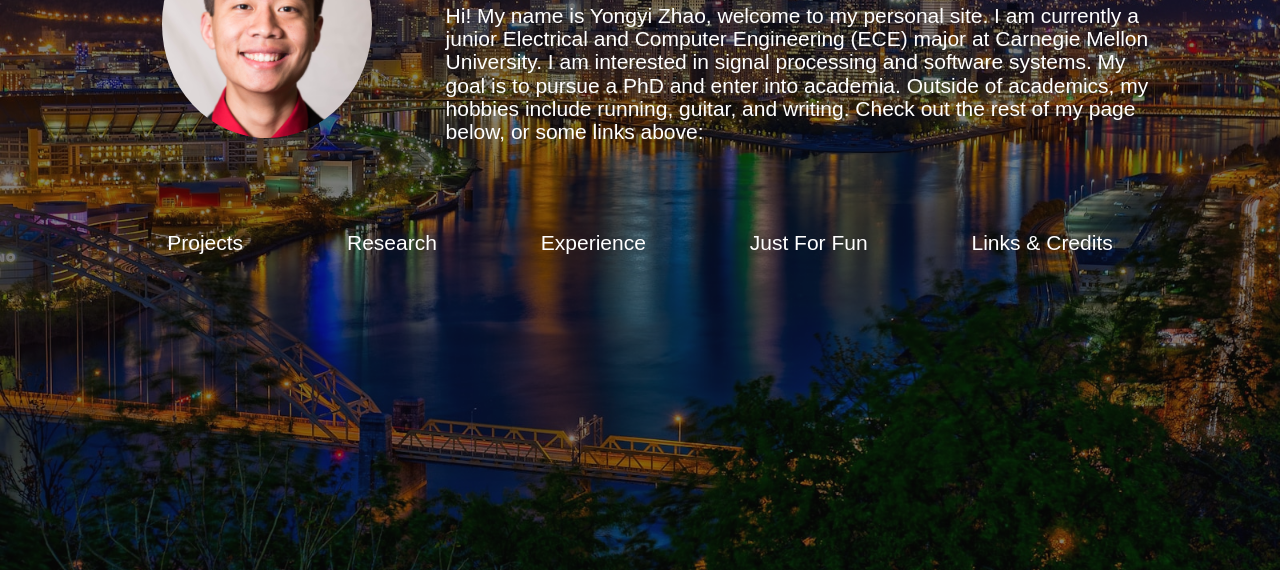
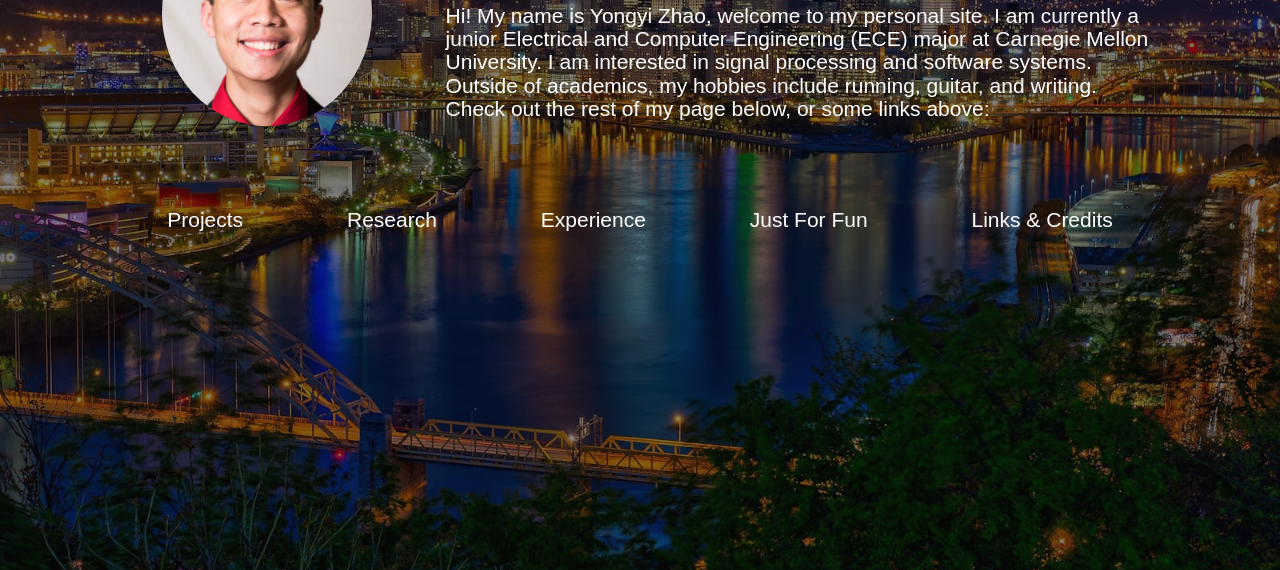
Before and after one commit to yyiz/mysite, a plain HTML site: page index.html in a window 1280 px wide. Shown: the part 230-800 px from the top of the page. Drawn offline with nearby package versions, Linux system fonts and the light colour scheme; a web font is replaced by a local one.

Commit message:
Updated personal description

```diff
--- a/index.html
+++ b/index.html
@@ -36,7 +36,7 @@ standard to html
 
         <div class="col-md-7 col-md-offset-0 vcenter col-xs-10 col-xs-offset-1 col-sm-8 col-sm-offset-2">
           <h1 class="welcome"> Yongyi Zhao (赵永一) </h1>
-          <h2 class="intro"> Hi! My name is Yongyi Zhao, welcome to my personal site. I am currently a junior Electrical and Computer Engineering (ECE) major at Carnegie Mellon University. I am interested in signal processing and software systems. My goal is to pursue a PhD and enter into academia. Outside of academics, my hobbies include running, guitar, and writing. Check out the rest of my page below, or some links above:</h2>
+          <h2 class="intro"> Hi! My name is Yongyi Zhao, welcome to my personal site. I am currently a junior Electrical and Computer Engineering (ECE) major at Carnegie Mellon University. I am interested in signal processing and software systems. Outside of academics, my hobbies include running, guitar, and writing. Check out the rest of my page below, or some links above:</h2>
         </div>
       </div>
 
```
